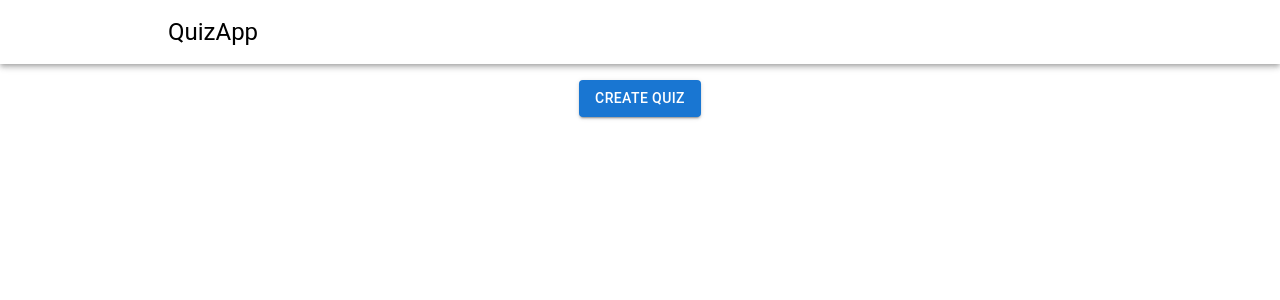
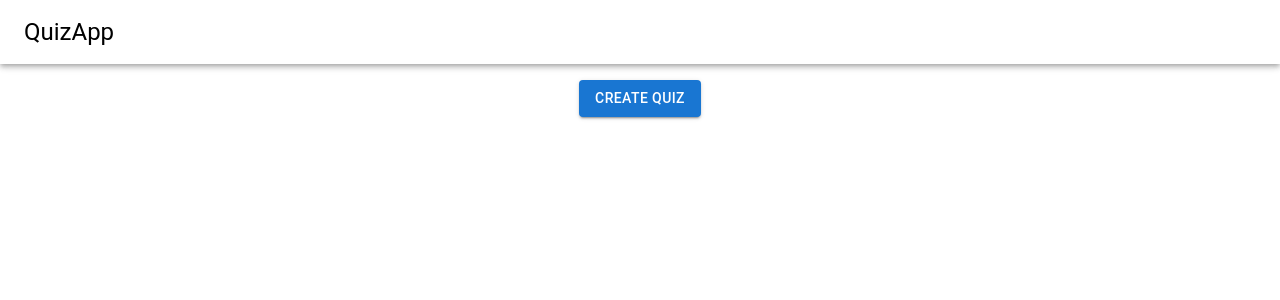
Before and after one commit to hiyodev/quiz-app, a React (Create React App) app: page / in a window 1280 px wide. Shown: the top 300 px of the page. Built offline with nearby package versions, Linux system fonts and the light colour scheme.

Commit message:
Added quiz deletion

```diff
--- a/src/App.js
+++ b/src/App.js
@@ -45,7 +45,7 @@ function App() {
       <CssBaseline />
       <AppBar position="relative" sx={{ bgcolor: "white" }}>
         <Toolbar>
-          <Typography variant="h5" sx={{ color: "black" }} ml={18}>
+          <Typography variant="h5" sx={{ color: "black" }}>
             QuizApp
           </Typography>
         </Toolbar>
--- a/src/components/QuizCard.jsx
+++ b/src/components/QuizCard.jsx
@@ -1,15 +1,23 @@
-import React from "react";
+import { useContext } from "react";
 import Card from "@mui/material/Card";
 import CardActions from "@mui/material/CardActions";
 import CardContent from "@mui/material/CardContent";
 import CardMedia from "@mui/material/CardMedia";
 import Button from "@mui/material/Button";
 import Typography from "@mui/material/Typography";
+import DeleteIcon from "@mui/icons-material/Delete";
 
 import QuizModal from "./QuizModal";
+import { QuizContext } from "../App";
 
 function QuizCard(props) {
   const { id, imgUrl, imgAlt, title, description } = props;
+  const { quizArray, setQuizArray } = useContext(QuizContext);
+
+  const onDeleteHandler = () => {
+    setQuizArray(quizArray.filter((currQuiz) => currQuiz.id !== id));
+  };
+
   return (
     <Card variant="outlined" sx={{ maxWidth: 250 }}>
       {imgUrl.length !== 0 && (
@@ -29,6 +37,9 @@ function QuizCard(props) {
         </Typography>
       </CardContent>
       <CardActions>
+        <Button>
+          <DeleteIcon onClick={onDeleteHandler} />
+        </Button>
         <QuizModal
           id={id}
           btnText={"Edit"}
```
